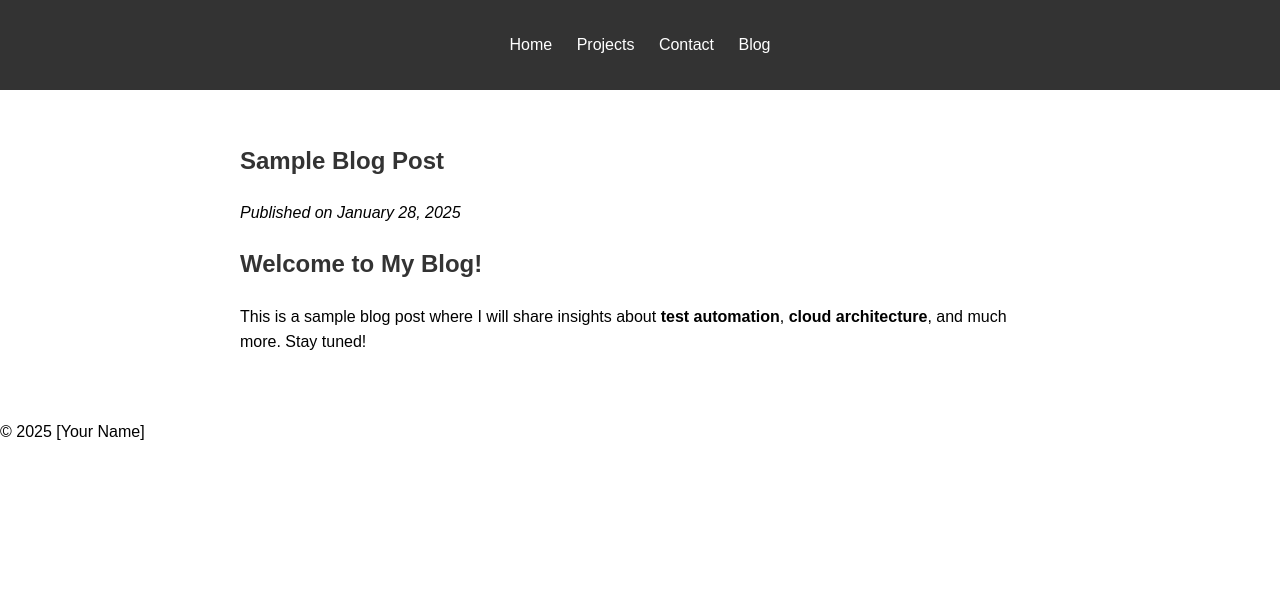
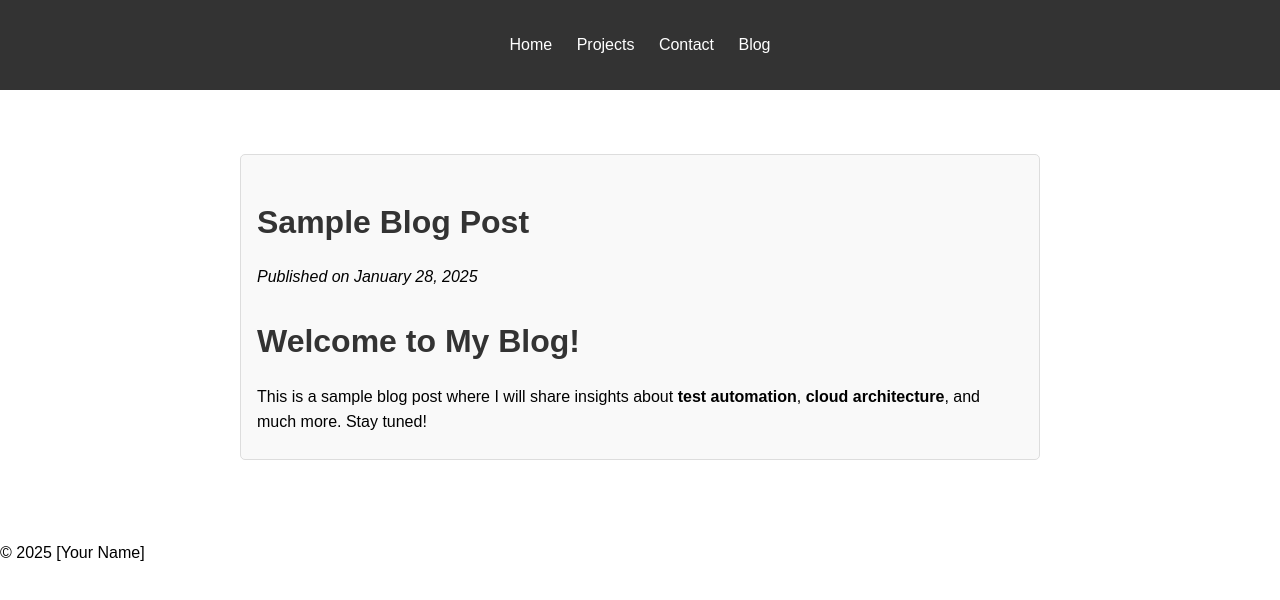
Before and after one commit to SriramPeddapanta/portfolio-website, a Jekyll site: the page built from _posts/2025-01-28-sample-blog-post.markdown, in a window 1280 px wide. Shown: the top 600 px of the page. Built offline with Jekyll 4.4.1, drawn with Linux system fonts in a browser that asks for light colours.

Commit message:
Style Blog Section and Posts

```diff
--- a/assets/css/style.css
+++ b/assets/css/style.css
@@ -86,3 +86,40 @@ h1, h2, h3 {
 .project-link:hover {
     background: #0056b3;
 }
+/* Blog Index Page */
+.blog-list {
+    margin: 2rem 0;
+}
+
+.blog-list li {
+    margin-bottom: 1.5rem;
+}
+
+.blog-list a {
+    font-size: 1.2rem;
+    color: #007BFF;
+    text-decoration: none;
+}
+
+.blog-list a:hover {
+    text-decoration: underline;
+}
+
+/* Blog Post Page */
+article {
+    margin: 2rem auto;
+    max-width: 800px;
+    padding: 1rem;
+    background: #f9f9f9;
+    border: 1px solid #ddd;
+    border-radius: 5px;
+}
+
+article h1 {
+    font-size: 2rem;
+    margin-bottom: 1rem;
+}
+
+article p {
+    margin: 0.5rem 0;
+}
```
